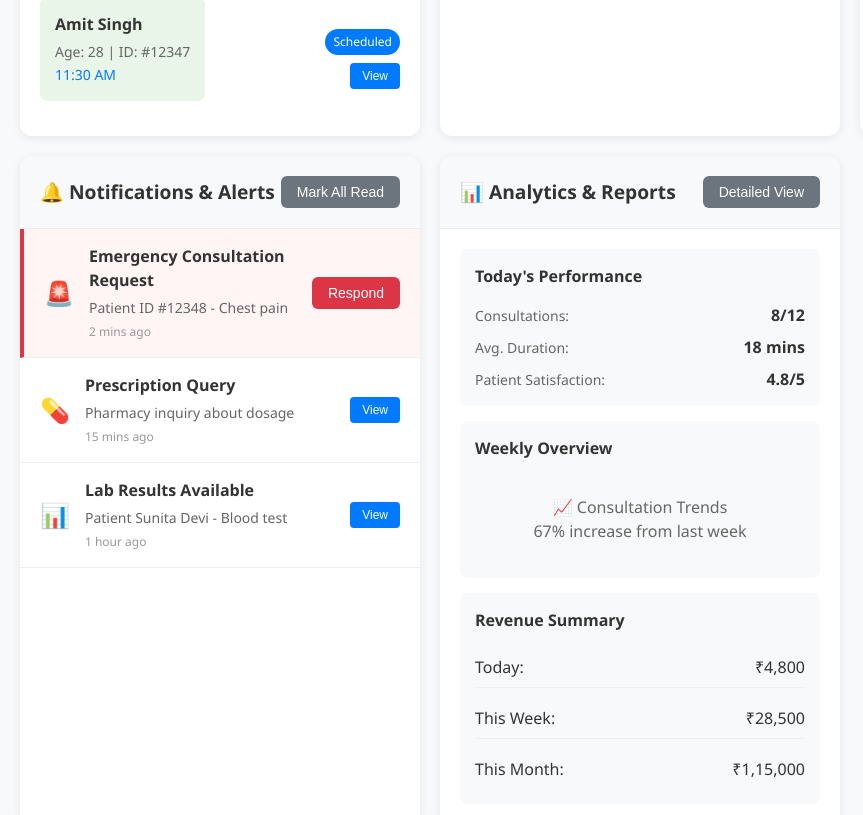
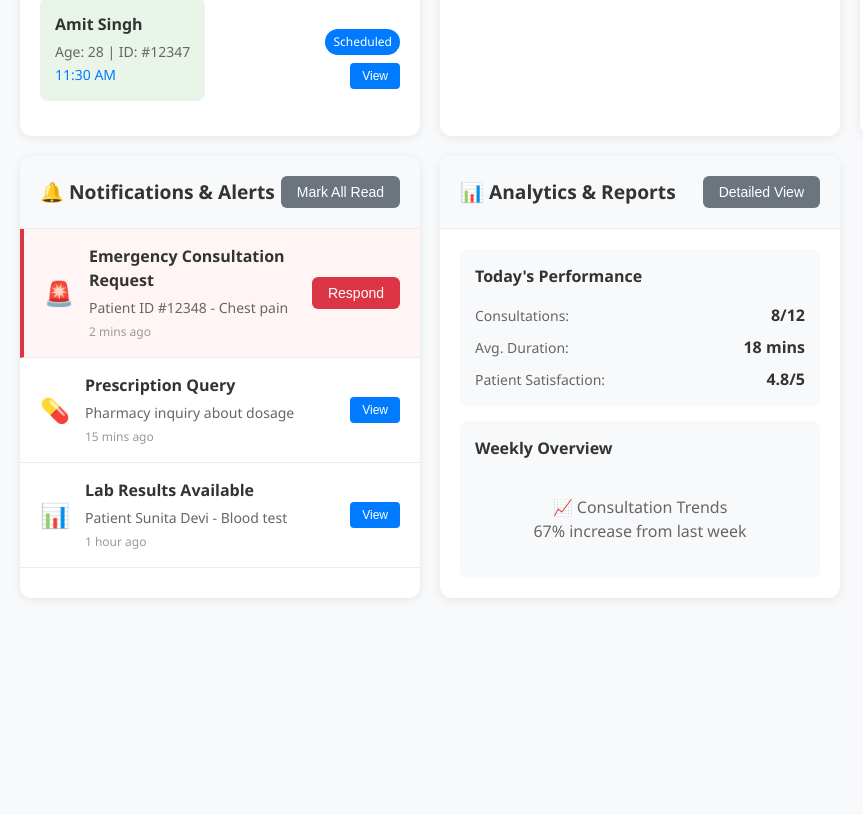
Before and after one commit to Rayudu-Somisetty/telemed-25018, a plain HTML site: page doctor-dashboard.html in a window 1280 px wide. Shown: the part 666-1481 px from the top of the page, without its empty margins (0-863 px from the left). After the commit the page ends 1284 px from the top, so only its background shows below. Drawn offline with Linux system fonts and the light colour scheme.

Commit message:
Update doctor-dashboard.html

```diff
--- a/doctor-dashboard.html
+++ b/doctor-dashboard.html
@@ -102,13 +102,6 @@
                         <div class="stat-info">
                             <h3>8</h3>
                             <p>Completed Today</p>
-                        </div>
-                    </div>
-                    <div class="stat-card">
-                        <div class="stat-icon">⭐</div>
-                        <div class="stat-info">
-                            <h3>4.8</h3>
-                            <p>Rating</p>
                         </div>
                     </div>
                 </div>
@@ -286,23 +279,6 @@
                                     <p>67% increase from last week</p>
                                 </div>
                             </div>
-                            <div class="analytics-card">
-                                <h4>Revenue Summary</h4>
-                                <div class="revenue-data">
-                                    <div class="revenue-item">
-                                        <span>Today:</span>
-                                        <span>₹4,800</span>
-                                    </div>
-                                    <div class="revenue-item">
-                                        <span>This Week:</span>
-                                        <span>₹28,500</span>
-                                    </div>
-                                    <div class="revenue-item">
-                                        <span>This Month:</span>
-                                        <span>₹1,15,000</span>
-                                    </div>
-                                </div>
-                            </div>
                         </div>
                     </div>
                 </div>
```
